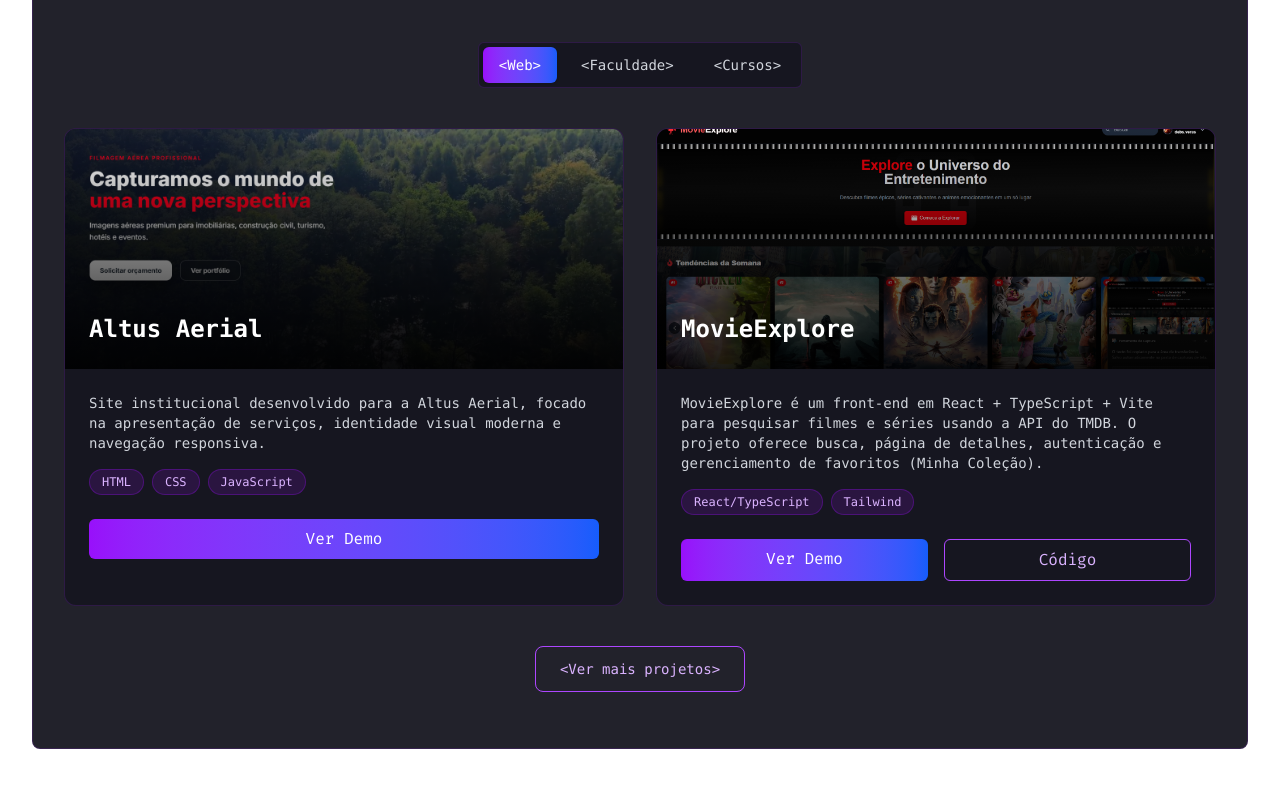
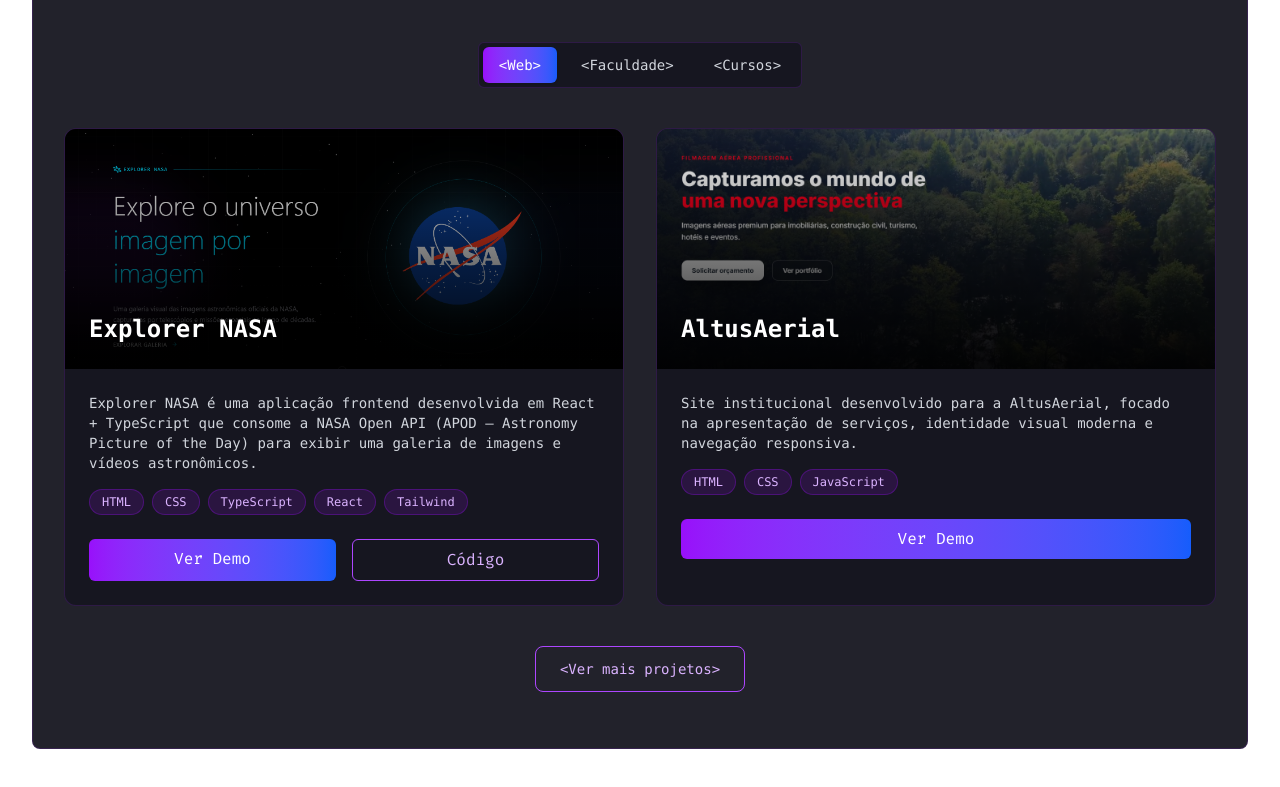
Before and after one commit to debs-veras/landing-page, a React (Vite) app: page / in a window 1280 px wide. Shown: the part 3860-4647 px from the top of the page. Built offline with nearby package versions, Linux system fonts and the light colour scheme.

Commit message:
feat: adicao projeto Explorer NASA

```diff
--- a/src/Layout/components/ProjectsSection/index.tsx
+++ b/src/Layout/components/ProjectsSection/index.tsx
@@ -11,9 +11,18 @@
   const projects = {
     web: [
       {
-        title: "Altus Aerial",
+        title: "Explorer NASA",
         description:
-          "Site institucional desenvolvido para a Altus Aerial, focado na apresentação de serviços, identidade visual moderna e navegação responsiva.",
+          "Explorer NASA é uma aplicação frontend desenvolvida em React + TypeScript que consome a NASA Open API (APOD – Astronomy Picture of the Day) para exibir uma galeria de imagens e vídeos astronômicos.",
+        technologies: ["HTML", "CSS", "TypeScript", "React", "Tailwind"],
+        image: "/projetos/explorer-nasa.png",
+        github: "https://github.com/debs-veras/explorer-nasa",
+        link: "https://explorer-nasa.vercel.app",
+      },
+      {
+        title: "AltusAerial",
+        description:
+          "Site institucional desenvolvido para a AltusAerial, focado na apresentação de serviços, identidade visual moderna e navegação responsiva.",
         technologies: ["HTML", "CSS", "JavaScript"],
         image: "/projetos/altus-aerial.png",
         link: "https://altusaerial.com.br/",
@@ -24,7 +33,7 @@
           " MovieExplore é um front-end em React + TypeScript + Vite para pesquisar filmes e séries usando a API do TMDB. O projeto oferece busca, página de detalhes, autenticação e gerenciamento de favoritos (Minha Coleção).",
         technologies: ["React/TypeScript", "Tailwind"],
         image: "/projetos/movie-explore.png",
-        github: "https://github.com/debs-veras/search-movie.git",
+        github: "https://github.com/debs-veras/search-movie",
         link: "https://search-movie-explore.vercel.app/",
       },
       {
```
Also changed, not shown: public/projetos/explorer-nasa.png (added).
